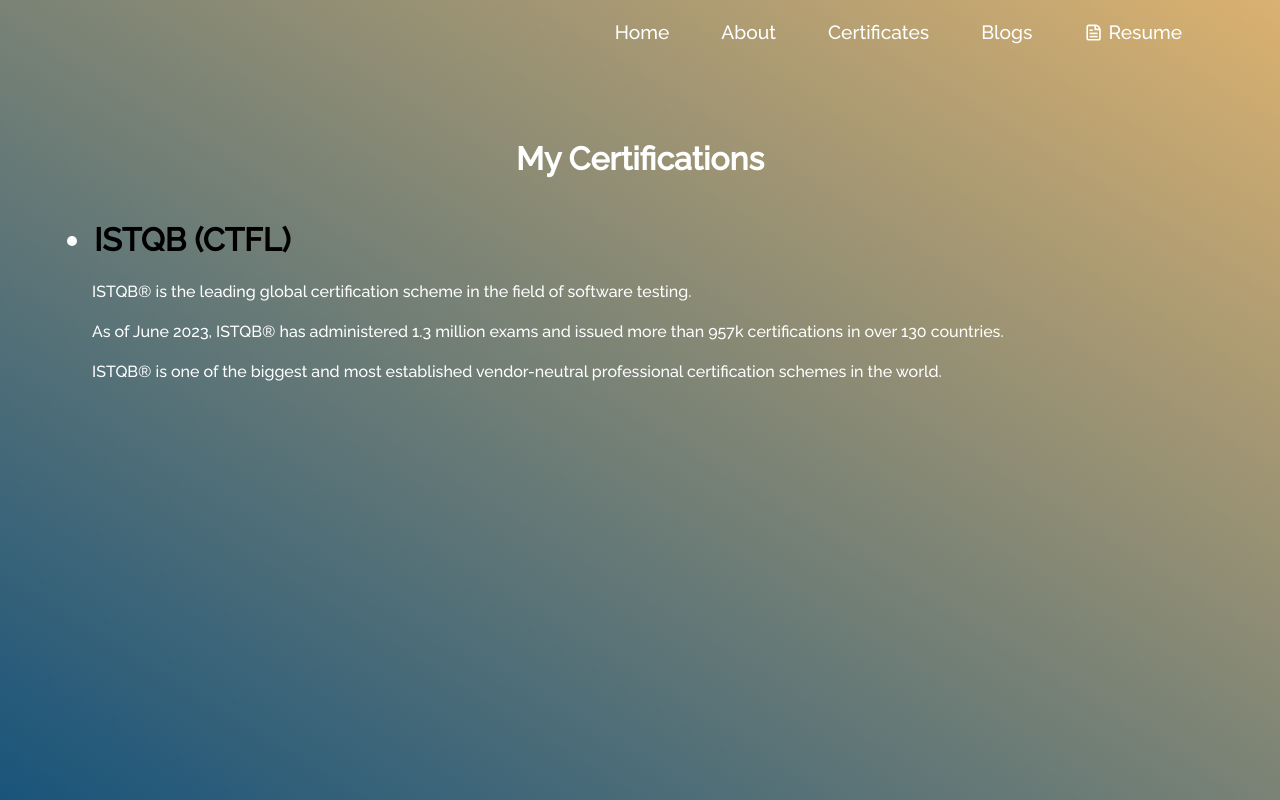
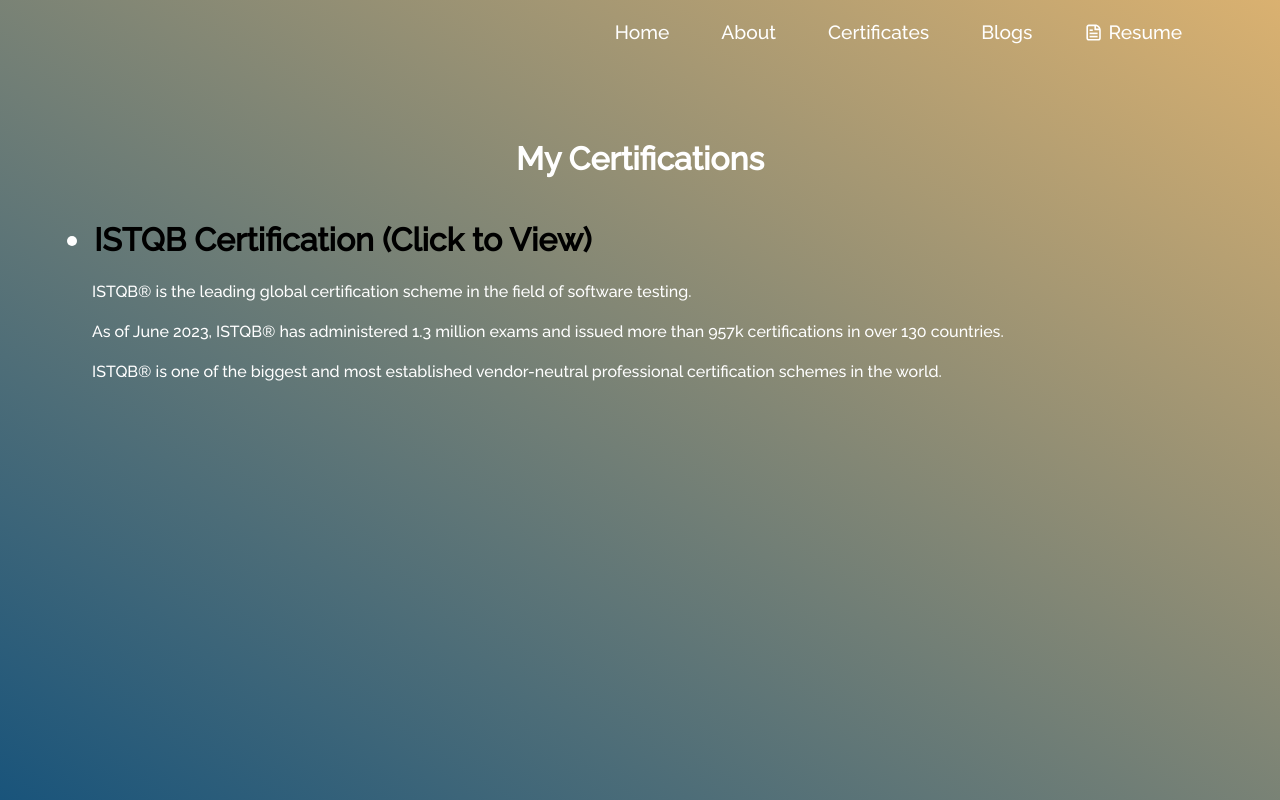
Before and after one commit to Tianyu82/Portfolio, a React (Create React App) app: page /certificates in a window 1280 px wide. Built offline with nearby package versions, Linux system fonts and the light colour scheme.

Commit message:
added my certificate

```diff
--- a/src/components/Certificate/Certificate.js
+++ b/src/components/Certificate/Certificate.js
@@ -1,5 +1,6 @@
 import React from "react";
 import { Container } from "react-bootstrap";
+import certificateImage from "../../Assets/certificate.jpg";
 
 function Certificate() {
     return (
@@ -9,7 +10,7 @@
             <div style={{ marginLeft: "50px" }}>
                 <ul className="certificate-links">
                     <li>
-                        <a href="https://atsqa.org/certified-testers/profile/5173a8c721db4d9d88bc760d873e3041" target="_blank"> ISTQB (CTFL) </a>
+                    <a href={certificateImage} target="_blank" rel="noopener noreferrer"> ISTQB Certification (Click to View) </a>
                     </li>
                 </ul>
                 <div className="certificate-description">
```
Also changed, not shown: src/Assets/certificate.jpg (added).
